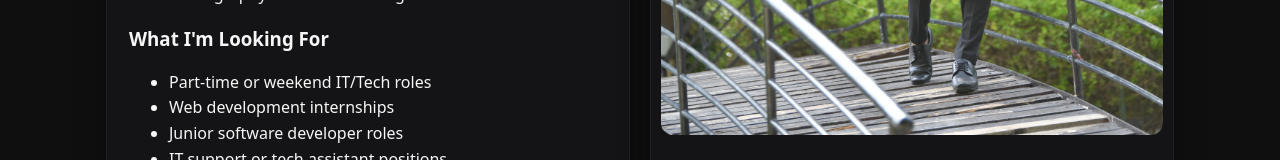
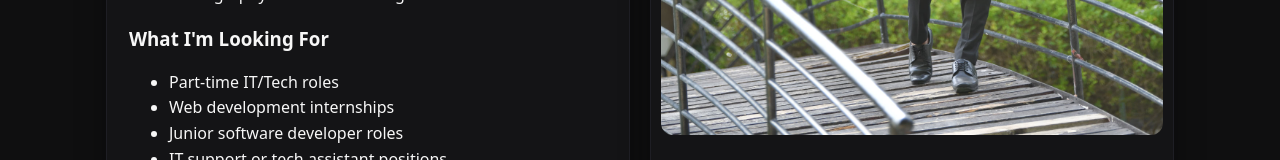
Before and after one commit to V-Vekaria/PortfolioSite, a plain HTML site: page about.html in a window 1280 px wide. Shown: the part 718-878 px from the top of the page. Drawn offline with nearby package versions, Linux system fonts and the light colour scheme.

Commit message:
modified about.html in .

```diff
--- a/about.html
+++ b/about.html
@@ -73,7 +73,7 @@
       </ul>
       <h3>What I'm Looking For</h3>
       <ul>
-        <li>Part-time or weekend IT/Tech roles</li>
+        <li>Part-time IT/Tech roles</li>
         <li>Web development internships</li>
         <li>Junior software developer roles</li>
         <li>IT support or tech assistant positions</li>
```
